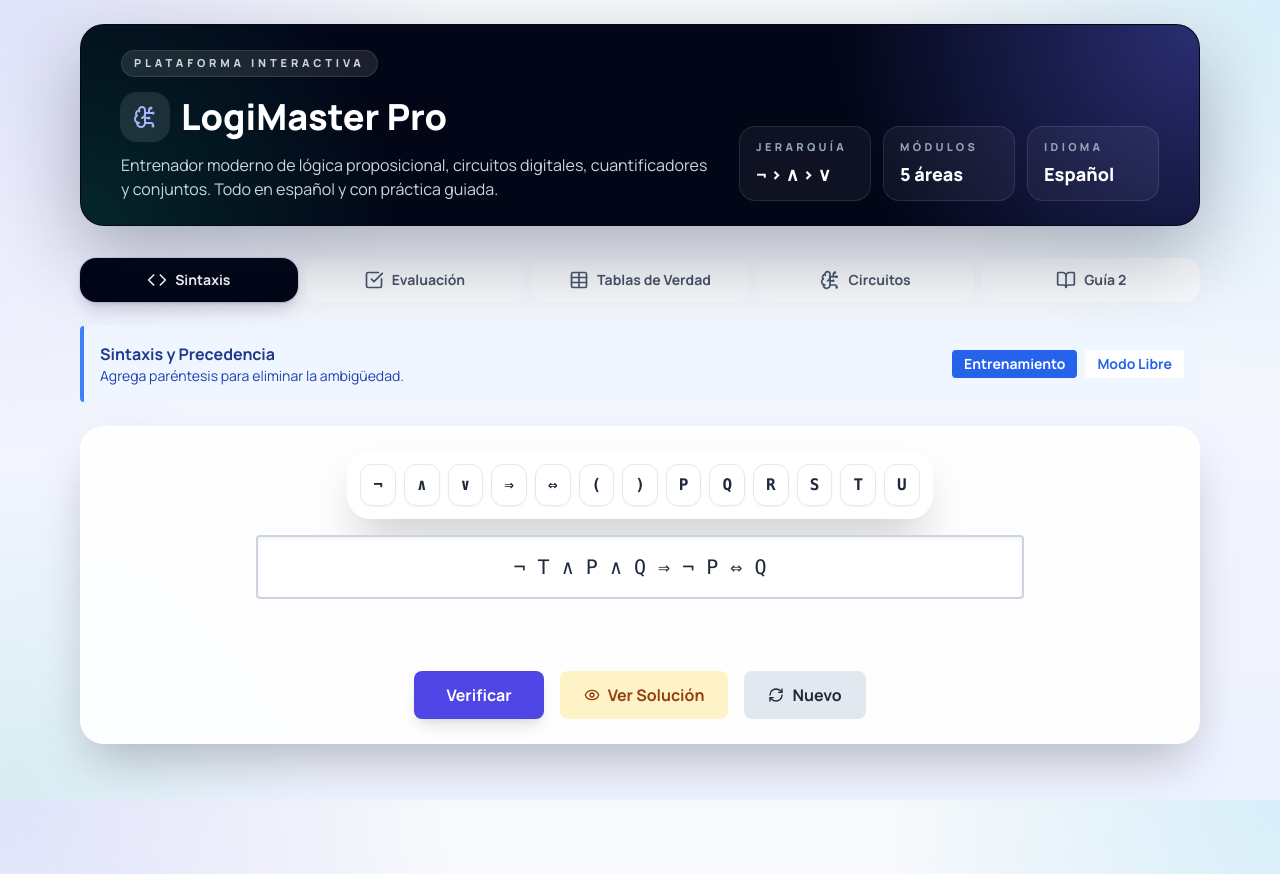
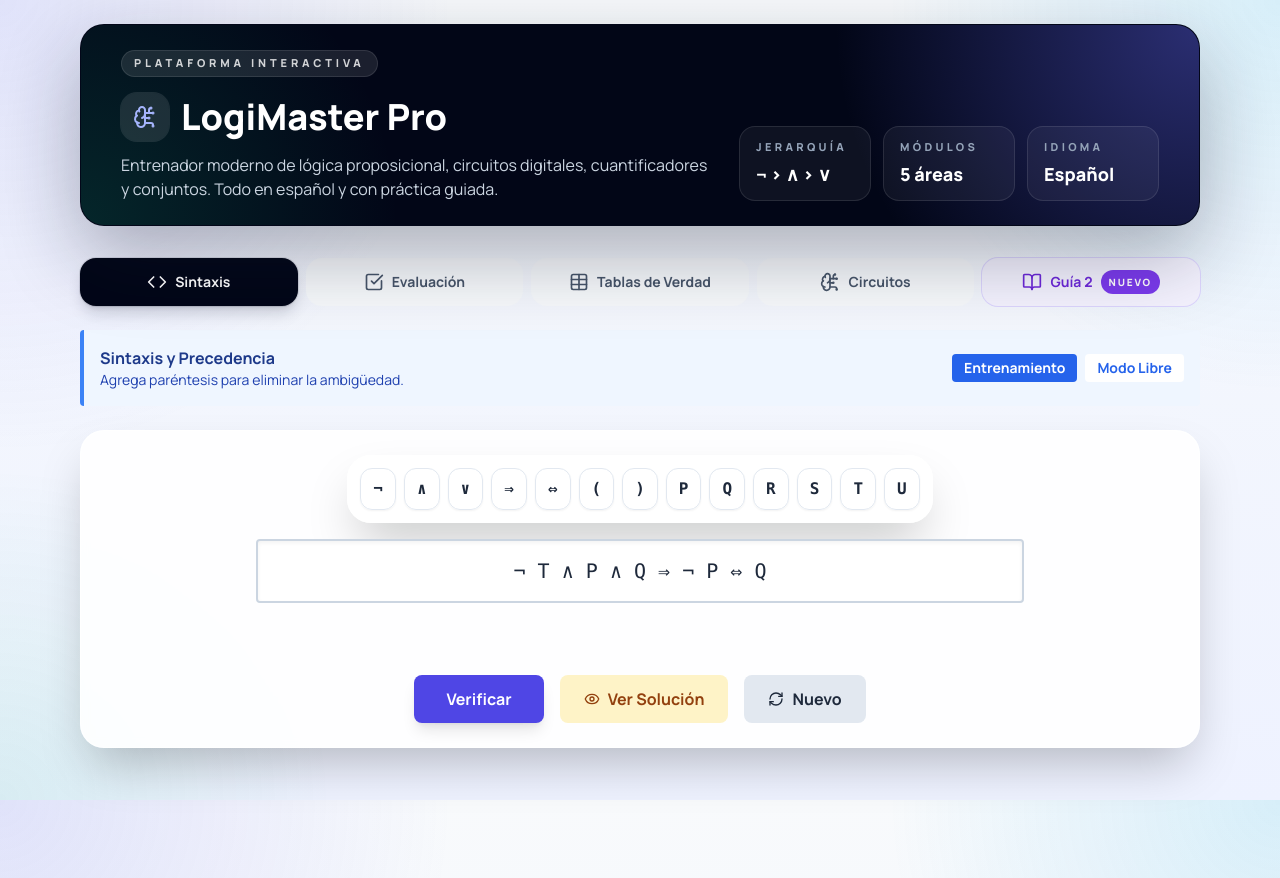
Before and after one commit to UNC-Luis/LogiMaster1, a React (Create React App) app: page / in a window 1280 px wide. Built offline with nearby package versions, Linux system fonts and the light colour scheme.

Commit message:
Highlight Guia 2 tab in navigation

```diff
--- a/src/App.js
+++ b/src/App.js
@@ -1564,7 +1564,7 @@ export default function App() {
                         { id: 'evaluation', icon: CheckSquare, label: 'Evaluación' },
                         { id: 'satisfaction', icon: Table, label: 'Tablas de Verdad' },
                         { id: 'circuits', icon: BrainCircuit, label: 'Circuitos' },
-                        { id: 'studyguide2', icon: BookOpen, label: 'Guía 2' },
+                        { id: 'studyguide2', icon: BookOpen, label: 'Guía 2', featured: true },
                     ].map(tab => (
                         <button
                             key={tab.id}
@@ -1572,10 +1572,22 @@ export default function App() {
                             className={`group flex items-center justify-center gap-2 rounded-2xl px-4 py-3 text-sm font-bold transition duration-200 ${
                                 activeTab === tab.id
                                 ? 'bg-slate-950 text-white shadow-lg shadow-slate-900/15 ring-1 ring-slate-950/10'
+                                : tab.featured
+                                ? 'bg-violet-50 text-violet-700 ring-1 ring-violet-200 hover:-translate-y-0.5 hover:bg-violet-100 hover:text-violet-900'
                                 : 'bg-slate-50 text-slate-600 hover:-translate-y-0.5 hover:bg-white hover:text-slate-900'
                             }`}
                         >
-                            <tab.icon className="h-5 w-5 transition group-hover:scale-105" /> {tab.label}
+                            <tab.icon className="h-5 w-5 transition group-hover:scale-105" />
+                            <span>{tab.label}</span>
+                            {tab.featured && (
+                                <span className={`rounded-full px-2 py-0.5 text-[10px] font-black uppercase tracking-[0.18em] ${
+                                    activeTab === tab.id
+                                        ? 'bg-white/20 text-white'
+                                        : 'bg-violet-600 text-white'
+                                }`}>
+                                    Nuevo
+                                </span>
+                            )}
                         </button>
                     ))}
                 </div>
```
